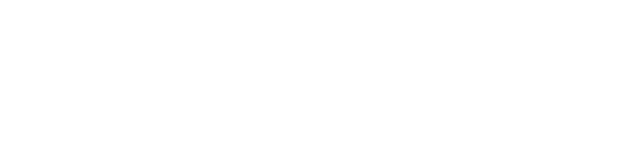
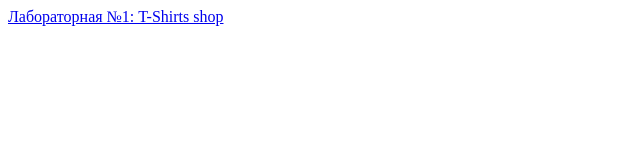
Before and after one commit to Faradenzik/INIS_labs, a plain HTML site: page index.html in a window 1280 px wide. Shown: the whole page, without its empty margins (0-640 px from the left). Drawn offline with Linux system fonts and the light colour scheme.

Commit message:
Adding link to lab1

```diff
--- a/index.html
+++ b/index.html
@@ -6,5 +6,6 @@
     <title>My labs</title>
 </head>
 <body>
+    <a href="INIS_lab_1/index.html">Лабораторная №1: T-Shirts shop</a>
 </body>
 </html>
```
